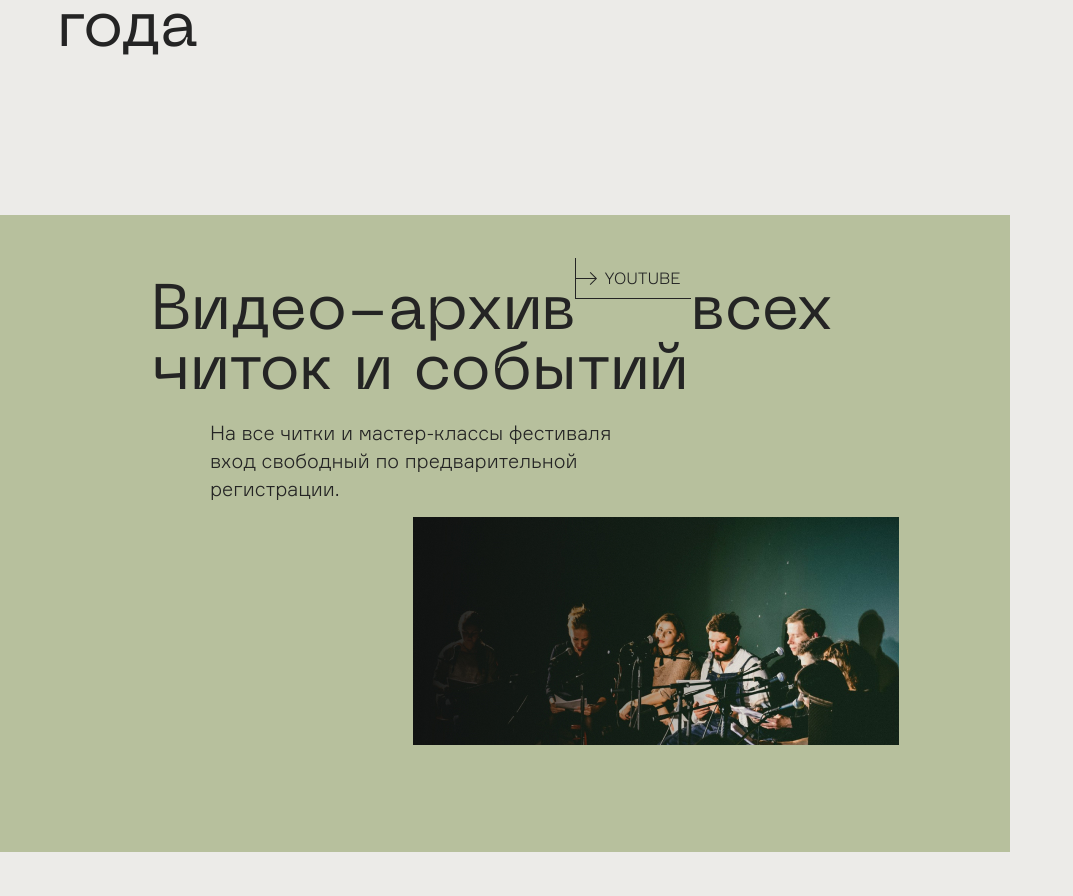
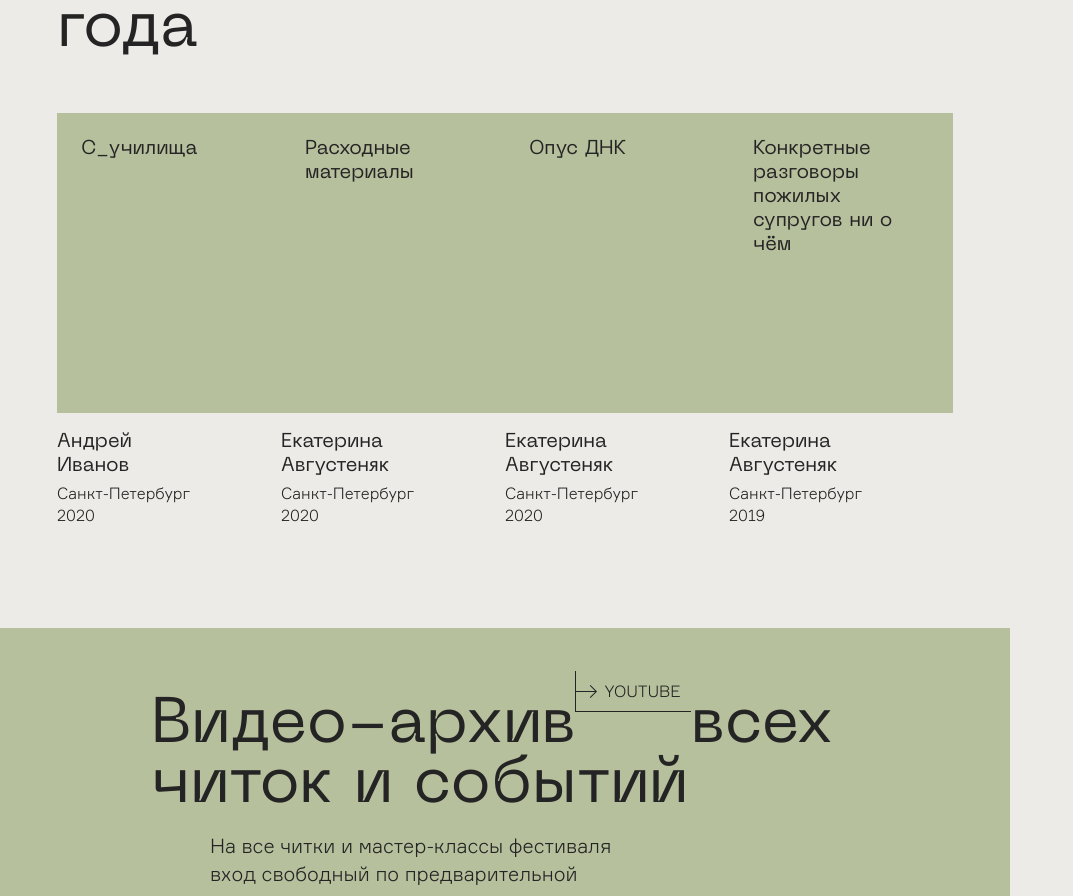
Before and after one commit to 3uku3/lubimovka-react, a React (Create React App) app: page / in a window 1280 px wide. Shown: the part 2754-3650 px from the top of the page, without its empty margins (0-1073 px from the left). Built offline with nearby package versions, Linux system fonts and the light colour scheme.

Commit message:
fix: warning key and navigations

```diff
--- a/src/App.tsx
+++ b/src/App.tsx
@@ -22,13 +22,13 @@ function App() {
           path="/festival"
           element={<AfficheFestival></AfficheFestival>}
         ></Route>
-        <Route path="/library*" element={<Library></Library>}></Route>
+        <Route path="/library/*" element={<Library></Library>}></Route>
         <Route path='/projects' element={<Projects></Projects>}></Route>
-        <Route path='/history*' element={<History></History>}></Route>
+        <Route path='/history/*' element={<History></History>}></Route>
         <Route path="/blog" element={<Blog></Blog>}></Route>
         <Route path="/news" element={<News></News>}></Route>
-        <Route path="/about*" element={<About></About>}></Route>
-        <Route path="/contacts*" element={<Contacts></Contacts>}></Route>
+        <Route path="/about/*" element={<About></About>}></Route>
+        <Route path="/contacts/*" element={<Contacts></Contacts>}></Route>
       </Routes>
       <Footer></Footer>
     </div>
--- a/src/components/elements/Nav.tsx
+++ b/src/components/elements/Nav.tsx
@@ -1,32 +1,31 @@
-import { FC } from "react";
-import { NavLink } from "react-router-dom";
-import iconLeft from "../../assets/icons/elipse-left.svg";
-import iconRight from "../../assets/icons/elipse-right.svg";
+import { FC } from 'react';
+import { NavLink } from 'react-router-dom';
+import iconLeft from '../../assets/icons/elipse-left.svg';
+import iconRight from '../../assets/icons/elipse-right.svg';
 interface dataType {
   path: string;
   text: string;
 }
 interface NavProps {
   data: Array<dataType>;
-  className?: string
+  className?: string;
 }
 
 const Nav: FC<NavProps> = ({ data, className }) => {
   return (
     <nav className={`nav ${className}`}>
-      {data.map((item) => {
+      {data.map((item, index) => {
         return (
           <NavLink
-            className={
-              ({ isActive }) => `nav__item ${isActive && "nav__item_active"}`
+            key={index}
+            className={({ isActive }) =>
+              `nav__item ${isActive && 'nav__item_active'}`
             }
             to={item.path}
           >
-            <img className="nav__left" src={iconLeft}></img>
-            <p className={"nav__text"}>
-              {item.text}
-            </p>
-            <img className="nav__right" src={iconRight}></img>
+            <img className='nav__left' src={iconLeft}></img>
+            <p className={'nav__text'}>{item.text}</p>
+            <img className='nav__right' src={iconRight}></img>
           </NavLink>
         );
       })}
--- a/src/components/sections/ShortList.tsx
+++ b/src/components/sections/ShortList.tsx
@@ -1,15 +1,28 @@
-import { FC } from "react";
-import Card from "../elements/Card";
+import { FC } from 'react';
+import { useAppSelector } from '../../hooks/hooks';
+import Card from '../elements/Card';
 
 const ShortList: FC = () => {
+  const cards = useAppSelector((state) => state.cardReducer);
   return (
-    <section className="short-list">
-      <h2 className="short-list__title">Шорт-лист 2020 года</h2>
-      <div className="short-list__container">
-        {/* <Card></Card>
-        <Card></Card>
-        <Card></Card>
-        <Card></Card> */}
+    <section className='short-list'>
+      <h2 className='short-list__title'>Шорт-лист 2020 года</h2>
+      <div className='short-list__container'>
+        {cards.map((item, index) => {
+          if (index > 3) {
+            return;
+          }
+          return (
+            <Card
+              key={index}
+              title={item.title}
+              link={item.link}
+              author={item.author}
+              location={item.location}
+              year={item.year}
+            ></Card>
+          );
+        })}
       </div>
     </section>
   );
--- a/src/styles/elements/card.scss
+++ b/src/styles/elements/card.scss
@@ -1,5 +1,6 @@
 .card {
   max-width: 240px;
+  width: 100%;
   &__container {
     background-color: $accent;
     display: flex;
```
